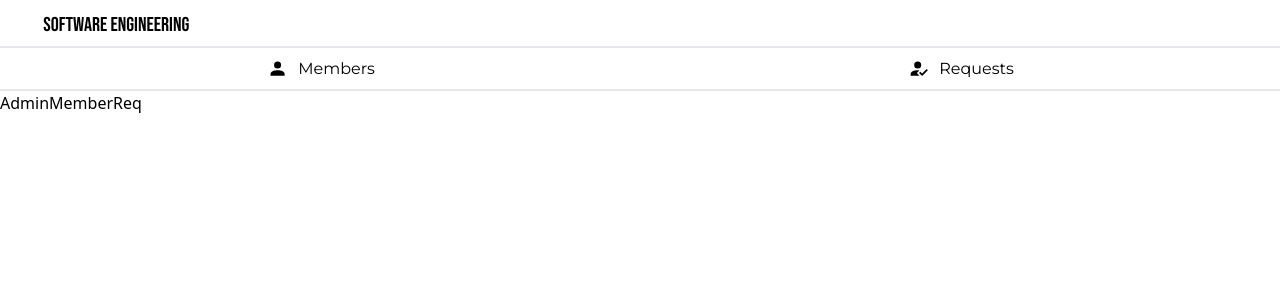
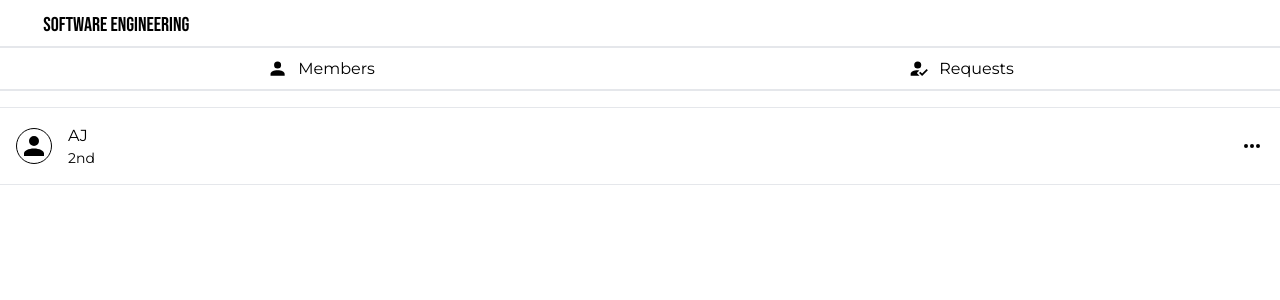
Before and after one commit to Group-ni-Carlo/se-webapp-fe, a Next.js app: page /admin/members in a window 1280 px wide. Shown: the top 300 px of the page. Built offline with nearby package versions, Linux system fonts and the light colour scheme.

Commit message:
chore(members): added admin management skeletons

```diff
--- a/app/admin/members/page.tsx
+++ b/app/admin/members/page.tsx
@@ -22,7 +22,7 @@ const Members = () => {
             <h1>Requests</h1>
         </div>
     </nav>
-    {activeSelection === 1 ?
+    {activeSelection === 0 ?
     <AdminMemberList></AdminMemberList> :
     <AdminMemberReq></AdminMemberReq>}
     </Fragment>
--- a/components/AdminMemberList.tsx
+++ b/components/AdminMemberList.tsx
@@ -1,8 +1,36 @@
-import React from 'react'
+import React from 'react';
+import Icon from '@mdi/react';
+import { mdiAccount, mdiDotsHorizontal } from '@mdi/js';
+import { title, body } from './Fonts';
+
+async function getMember() {
+    const res = await fetch('/');
+}
 
 const AdminMemberList = () => {
+    const data = {
+        name: 'Anthony John Aparicio',
+        year: '2nd Year',
+        email: 'anthonyjohn.aparicio-22@cpu.edu.ph'
+    };
+
   return (
-    <div>AdminMemberList</div>
+    <div className="flex flex-row w-full gap-4 border-y border-solid border-orange300 items-center mt-4 py-4 px-4">
+        <div className="flex">
+            <Icon className="text-gray300 border border-black rounded-3xl py-0.5" path={mdiAccount} size={1.5} />
+        </div>
+        <div className="flex flex-col w-full gap-0">
+            <span className={`${body.className} text-md`}>
+                AJ
+            </span>
+            <span className={`${body.className} text-sm text-gray300`}>
+                2nd
+            </span>
+        </div>
+        <div className="flex flex-row justify-end">
+        <Icon className="text-black" path={mdiDotsHorizontal} size={1} />
+        </div>
+    </div>
   )
 }
 
--- a/components/AdminMemberReq.tsx
+++ b/components/AdminMemberReq.tsx
@@ -1,8 +1,27 @@
-import React from 'react'
+import React from 'react';
+import Icon from '@mdi/react';
+import { mdiAccount, mdiCheck, mdiClose } from '@mdi/js';
+import { title, body } from './Fonts';
 
 const AdminMemberReq = () => {
   return (
-    <div>AdminMemberReq</div>
+    <div className="flex flex-row w-full gap-4 border-y border-solid border-orange300 items-center mt-4 py-4 px-4">
+        <div className="flex">
+            <Icon className="text-gray300 border border-black rounded-3xl py-0.5" path={mdiAccount} size={1.5} />
+        </div>
+        <div className="flex flex-col w-full gap-0">
+            <span className={`${body.className} text-md`}>
+                Anthony John Aparicio
+            </span>
+            <span className={`${body.className} text-sm text-gray300`}>
+                anthonyjohn.aparicio-22@cpu.edu.ph
+            </span>
+        </div>
+        <div className="flex flex-row justify-end gap-4">
+            <Icon className="text-success" path={mdiCheck} size={1} />
+            <Icon className="text-error" path={mdiClose} size={1} />
+        </div>
+    </div>
   )
 }
 
```
